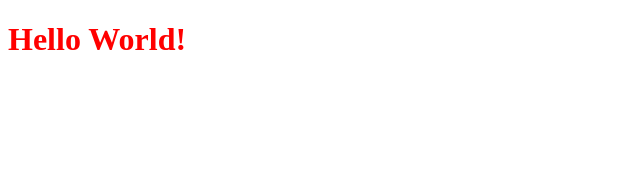
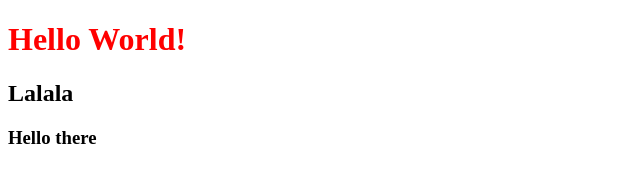
Before and after one commit to GitNikolas/first-project, a plain HTML site: page index.html in a window 1280 px wide. Shown: the whole page, without its empty margins (0-640 px from the left). Drawn offline with Linux system fonts and the light colour scheme.

Commit message:
Добавил два заголовка

```diff
--- a/index.html
+++ b/index.html
@@ -9,5 +9,7 @@
 </head>
 <body>
     <h1> Hello World! </h1>
+    <h2>Lalala</h2>
+    <h3>Hello there</h3>
 </body>
 </html>
```
